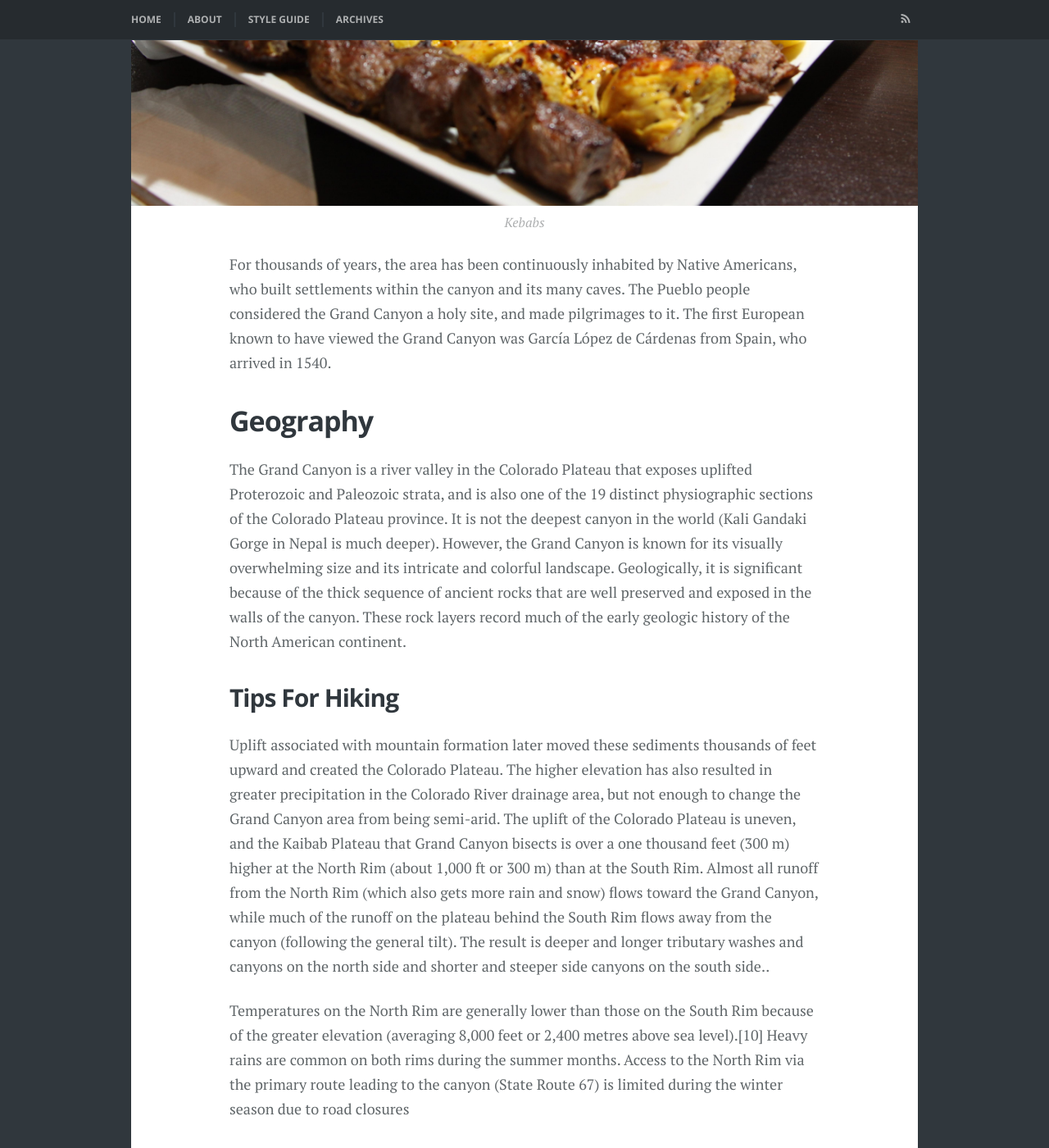
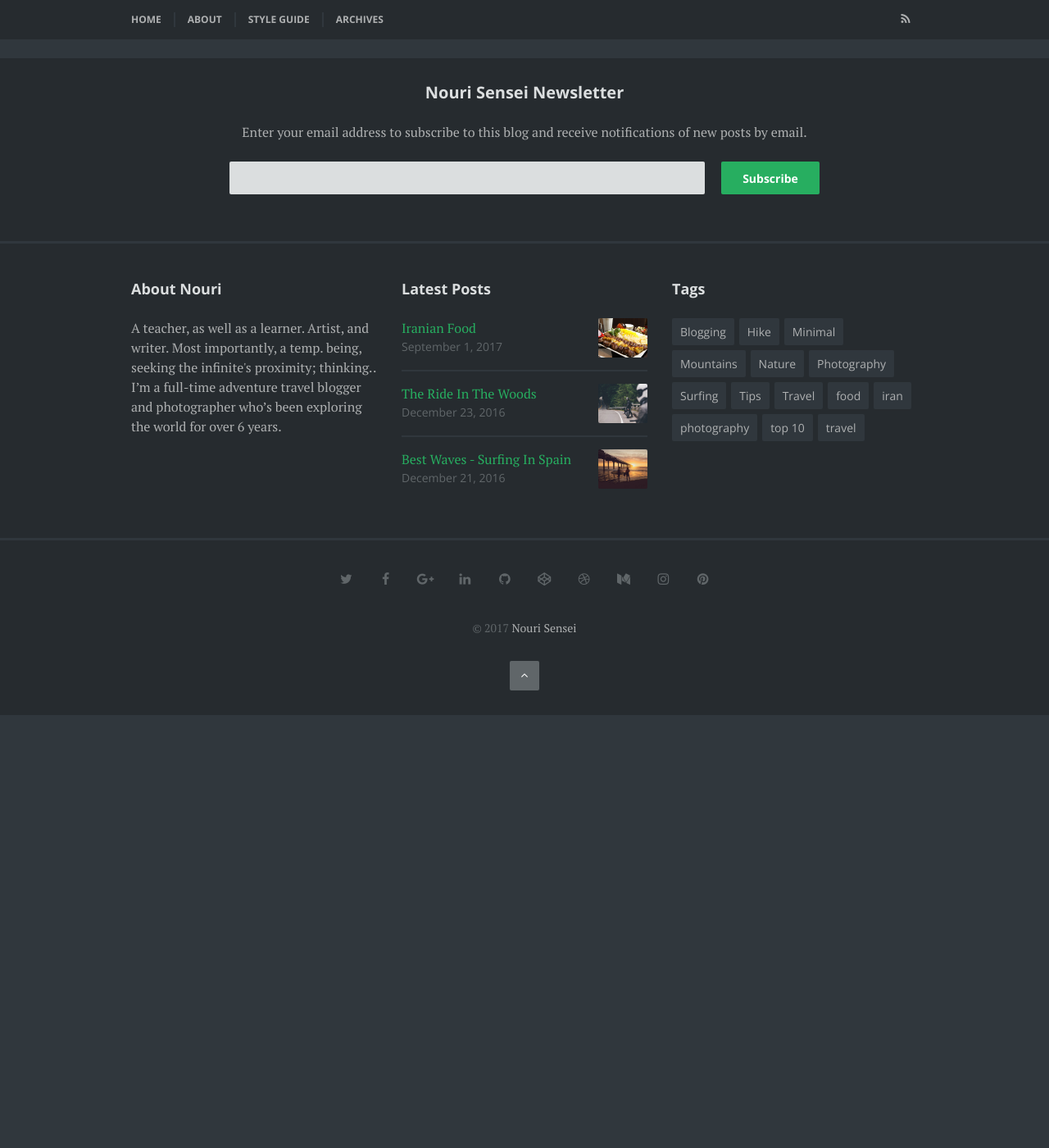
Before and after one commit to nourijp/chihaya, a Jekyll site: the page built from _posts/2017-09-01-iranian-food.md, in a window 1280 px wide and 1400 px high, scrolled down 2447 px. Shown: the whole window at 82% size. Built offline with Jekyll 4.4.1, drawn with Linux system fonts in a browser that asks for light colours; some web fonts are replaced; comment, search, counter and statistics services are not loaded; after the commit the page ends 3319 px from its top, so only the background shows below that; some of the changed text lies outside the part shown.

Commit message:
Update 2017-09-01-iranian-food.md

```diff
--- a/_posts/2017-09-01-iranian-food.md
+++ b/_posts/2017-09-01-iranian-food.md
@@ -12,22 +12,3 @@ According to one of the people featured in the video, most people, including peo
 Watch the video to learn more about different Iranian dishes.
 
 <iframe src="https://player.vimeo.com/video/232784732" width="1280" height="720" frameborder="0" webkitallowfullscreen mozallowfullscreen allowfullscreen></iframe>
-
-The Grand Canyon is 277 miles *(446 km)* long, up to 18 miles *(29 km)* wide and attains a depth of over a mile *(6,093 feet or 1,857 meters)*. Nearly two billion years of Earth's geological history have been exposed as the Colorado River and its tributaries cut their channels through layer after layer of rock while the Colorado Plateau was uplifted. While some aspects about the history of incision of the canyon are debated by geologists, several recent studies support the hypothesis that the Colorado River established its course through the area about 5 to 6 million years ago. Since that time, the <a href="https://en.wikipedia.org/wiki/Colorado_River">Colorado River</a> has driven the down-cutting of the tributaries and retreat of the cliffs, simultaneously deepening and widening the canyon.
-
-<!--more-->
-
-{% include image_full.html imageurl="/images/posts/kebabs.jpg" title="Apple" caption="Kebabs" %}
-
-
-For thousands of years, the area has been continuously inhabited by Native Americans, who built settlements within the canyon and its many caves. The Pueblo people considered the Grand Canyon a holy site, and made pilgrimages to it. The first European known to have viewed the Grand Canyon was García López de Cárdenas from Spain, who arrived in 1540.
-
-## Geography
-
-The Grand Canyon is a river valley in the Colorado Plateau that exposes uplifted Proterozoic and Paleozoic strata, and is also one of the 19 distinct physiographic sections of the Colorado Plateau province. It is not the deepest canyon in the world (Kali Gandaki Gorge in Nepal is much deeper). However, the Grand Canyon is known for its visually overwhelming size and its intricate and colorful landscape. Geologically, it is significant because of the thick sequence of ancient rocks that are well preserved and exposed in the walls of the canyon. These rock layers record much of the early geologic history of the North American continent.
-
-### Tips For Hiking
-
-Uplift associated with mountain formation later moved these sediments thousands of feet upward and created the Colorado Plateau. The higher elevation has also resulted in greater precipitation in the Colorado River drainage area, but not enough to change the Grand Canyon area from being semi-arid. The uplift of the Colorado Plateau is uneven, and the Kaibab Plateau that Grand Canyon bisects is over a one thousand feet (300 m) higher at the North Rim (about 1,000 ft or 300 m) than at the South Rim. Almost all runoff from the North Rim (which also gets more rain and snow) flows toward the Grand Canyon, while much of the runoff on the plateau behind the South Rim flows away from the canyon (following the general tilt). The result is deeper and longer tributary washes and canyons on the north side and shorter and steeper side canyons on the south side..
-
-Temperatures on the North Rim are generally lower than those on the South Rim because of the greater elevation (averaging 8,000 feet or 2,400 metres above sea level).[10] Heavy rains are common on both rims during the summer months. Access to the North Rim via the primary route leading to the canyon (State Route 67) is limited during the winter season due to road closures
```
